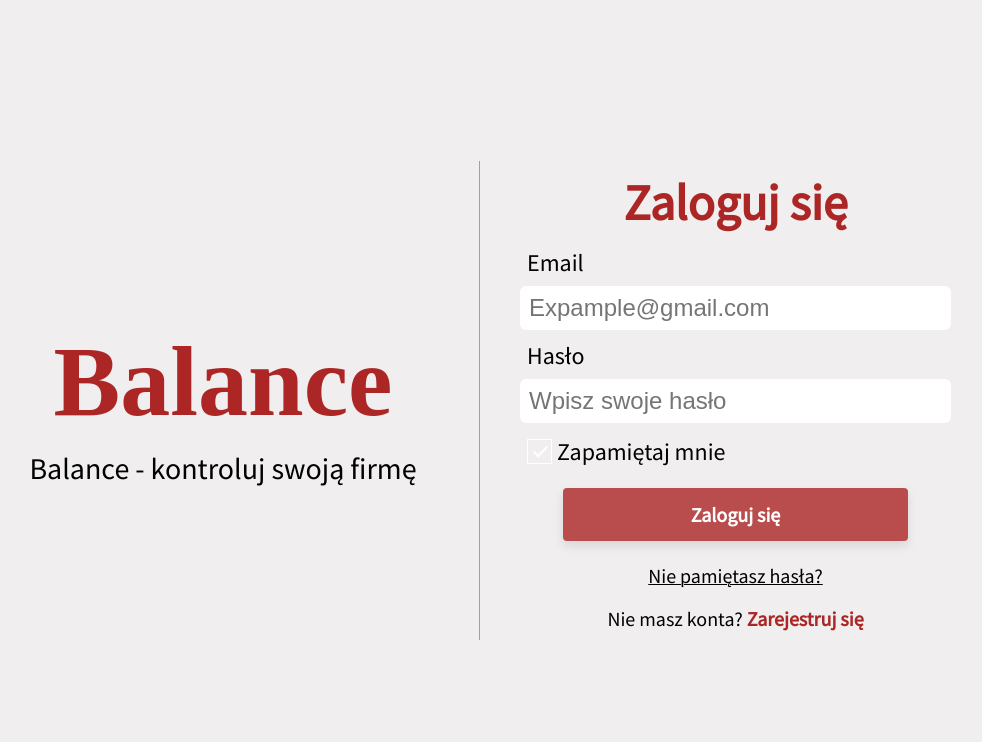
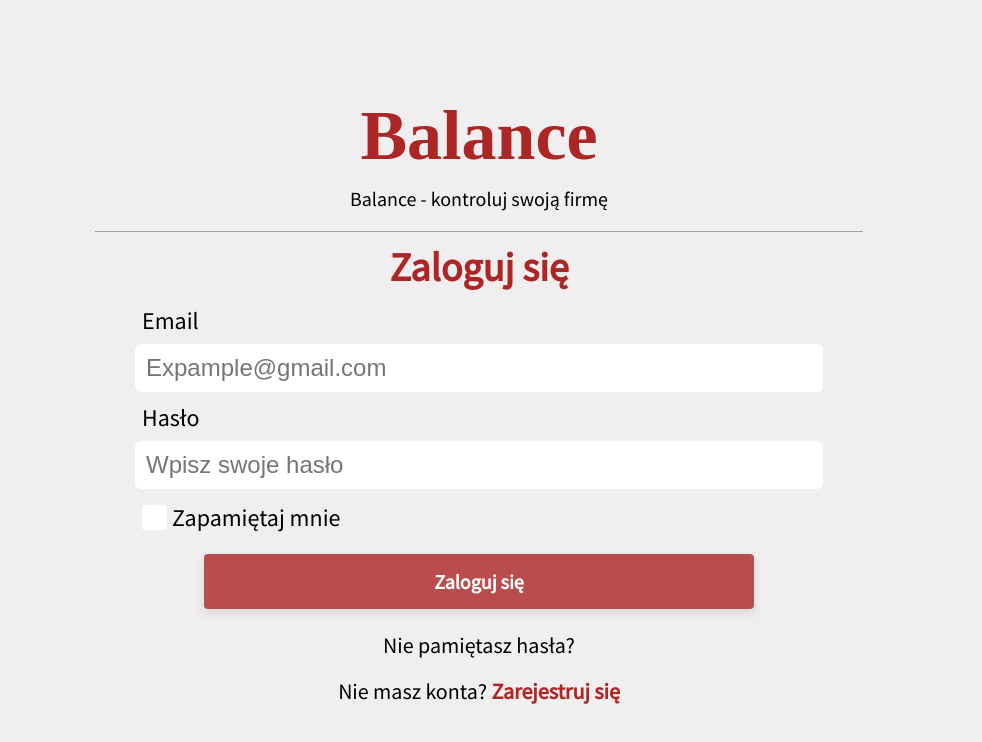
Before and after one commit to milewsk/upcity-app, a React (Create React App) app: page /login in a window 1280 px wide. Shown: the top 742 px of the page, without its empty margins (161-1143 px from the left). Built offline with nearby package versions, Linux system fonts and the light colour scheme.

Commit message:
Styles for login and register

```diff
--- a/src/css/index.css
+++ b/src/css/index.css
@@ -119,8 +119,9 @@
   height: 2.5rem;
   width: 2.5rem;
   margin: 0 0.5rem 0 0;
-  background-color: transparent;
-  border: 1px solid white;
+  background-color: white;
+  border: 1px solid transparent;
+  border-radius: 3px;
 }
 .checkbox-container:hover input ~ .checkmark {
   background-color: white;
@@ -157,7 +158,6 @@
 }
 .register-page__intro {
   display: flex;
-  width: 80%;
   flex-direction: column;
   justify-content: space-between;
   align-items: center;
@@ -167,13 +167,13 @@
   display: flex;
   flex-direction: column;
   justify-content: center;
-  width: 80%;
   margin: 1rem 0;
   padding: 1rem 2rem 0 2rem;
   font-size: 2.2rem;
   font-family: "Source Sans Pro";
   font-weight: 500;
   border-top: 1px solid rgba(85, 85, 85, 0.5);
+  transition: all 0.3s;
 }
 .register-page__logo-box {
   font-size: 7rem;
@@ -189,6 +189,8 @@
 }
 .register-page__title {
   width: 100%;
+  font-size: 4rem;
+  font-weight: 700;
   text-align: center;
   padding: 1rem 0rem;
   color: #ac2626;
@@ -198,13 +200,16 @@
 }
 .register-page input {
   font-size: 2.2rem;
-  border: none;
+  border: 2px solid transparent;
   border-radius: 6px;
   padding: 0.6rem 0.7rem;
   margin: 0.3rem 0 0.5rem 0;
+  transition: all 0.3s;
 }
-.register-page input:active {
-  border: none;
+.register-page input:hover, .register-page input:focus {
+  outline: none;
+  border: 2px solid #ac2626;
+  box-shadow: 0 0 4px rgba(85, 85, 85, 0.5);
 }
 .register-page button {
   margin: 1rem 0;
@@ -221,8 +226,6 @@
   width: 100%;
   text-align: center;
   font-weight: 500;
-  text-decoration: underline black 0.1rem;
-  transition: 0.4s all ease-in;
 }
 .register-page__redirect a {
   color: #ac2626;
@@ -235,17 +238,54 @@
   transform: translateY(0.5rem);
 }
 
-@media screen and (min-width: 1024px) {
-  .register-page {
-    flex-direction: row;
-  }
+@media screen and (min-width: 580px) {
   .register-page__intro {
-    width: 40%;
+    width: 60%;
     padding: 0 4rem;
   }
   .register-page__form {
-    width: 40%;
+    width: 60%;
     padding: 0 4rem;
+  }
+  .register-page__title {
+    width: 100%;
+    font-size: 4rem;
+    font-weight: 700;
+  }
+  .register-page label {
+    font-size: 2.4rem;
+    padding: 0.3rem 0.7rem;
+  }
+  .register-page input {
+    transition: all 0.3s;
+    font-size: 2.4rem;
+    padding: 0.8rem 0.9rem;
+    margin: 0.5rem 0 0.7rem 0;
+  }
+  .register-page button {
+    margin: 1.3rem 0;
+    padding: 1.5rem;
+    align-self: center;
+  }
+  .register-page p {
+    font-size: 2.2rem;
+    margin: 0.3rem 0;
+    padding: 0.6rem 0;
+  }
+}
+@media screen and (min-width: 1348px) {
+  .register-page {
+    flex-direction: row;
+    padding: 0 20rem;
+  }
+  .register-page__intro {
+    width: 50%;
+    padding: 0 4rem;
+  }
+  .register-page__form {
+    width: 50%;
+    padding: 0 4rem;
+    font-size: 2.5rem;
     border: none;
     border-left: 1px solid rgba(85, 85, 85, 0.5);
   }
@@ -268,23 +308,20 @@
     padding: 0.3rem 0.7rem;
   }
   .register-page input {
+    transition: all 0.3s;
     font-size: 2.4rem;
-    border: none;
-    border-radius: 6px;
-    padding: 0.8rem 0.9rem;
-    margin: 0.5rem 0 0.7rem 0;
-  }
-  .register-page input:active {
-    border: none;
+    padding: 1.2rem 1.3rem;
+    margin: 0.7rem 0 0.9rem 0;
   }
   .register-page button {
-    margin: 1.3rem 0;
+    margin: 1.6rem 0;
+    padding: 2rem;
     align-self: center;
   }
   .register-page p {
-    font-size: 2rem;
+    font-size: 2.4rem;
     margin: 0.3rem 0;
-    padding: 0.6rem 0;
+    padding: 0.2em 0;
   }
 }
 .login-page {
@@ -299,7 +336,6 @@
 }
 .login-page__intro {
   display: flex;
-  width: 80%;
   flex-direction: column;
   justify-content: space-between;
   align-items: center;
@@ -309,13 +345,13 @@
   display: flex;
   flex-direction: column;
   justify-content: center;
-  width: 80%;
   margin: 1rem 0;
   padding: 1rem 2rem 0 2rem;
   font-size: 2.2rem;
   font-family: "Source Sans Pro";
   font-weight: 500;
   border-top: 1px solid rgba(85, 85, 85, 0.5);
+  transition: all 0.3s;
 }
 .login-page__logo-box {
   font-size: 7rem;
@@ -331,6 +367,8 @@
 }
 .login-page__title {
   width: 100%;
+  font-size: 4rem;
+  font-weight: 700;
   text-align: center;
   padding: 1rem 0rem;
   color: #ac2626;
@@ -340,13 +378,16 @@
 }
 .login-page input {
   font-size: 2.2rem;
-  border: none;
+  border: 2px solid transparent;
   border-radius: 6px;
   padding: 0.6rem 0.7rem;
   margin: 0.3rem 0 0.5rem 0;
+  transition: all 0.3s;
 }
-.login-page input:active {
-  border: none;
+.login-page input:hover, .login-page input:focus {
+  outline: none;
+  border: 2px solid #ac2626;
+  box-shadow: 0 0 4px rgba(85, 85, 85, 0.5);
 }
 .login-page button {
   margin: 1rem 0;
@@ -371,8 +412,6 @@
   width: 100%;
   text-align: center;
   font-weight: 500;
-  text-decoration: underline black 0.1rem;
-  transition: 0.4s all ease-in;
 }
 .login-page__redirect a {
   color: #ac2626;
@@ -385,17 +424,54 @@
   transform: translateY(0.5rem);
 }
 
-@media screen and (min-width: 1024px) {
-  .login-page {
-    flex-direction: row;
-  }
+@media screen and (min-width: 580px) {
   .login-page__intro {
-    width: 40%;
+    width: 60%;
     padding: 0 4rem;
   }
   .login-page__form {
-    width: 40%;
+    width: 60%;
     padding: 0 4rem;
+  }
+  .login-page__title {
+    width: 100%;
+    font-size: 4rem;
+    font-weight: 700;
+  }
+  .login-page label {
+    font-size: 2.4rem;
+    padding: 0.3rem 0.7rem;
+  }
+  .login-page input {
+    transition: all 0.3s;
+    font-size: 2.4rem;
+    padding: 0.8rem 0.9rem;
+    margin: 0.5rem 0 0.7rem 0;
+  }
+  .login-page button {
+    margin: 1.3rem 0;
+    padding: 1.5rem;
+    align-self: center;
+  }
+  .login-page p {
+    font-size: 2.2rem;
+    margin: 0.3rem 0;
+    padding: 0.6rem 0;
+  }
+}
+@media screen and (min-width: 1348px) {
+  .login-page {
+    flex-direction: row;
+    padding: 0 20rem;
+  }
+  .login-page__intro {
+    width: 50%;
+    padding: 0 4rem;
+  }
+  .login-page__form {
+    width: 50%;
+    padding: 0 4rem;
+    font-size: 2.5rem;
     border: none;
     border-left: 1px solid rgba(85, 85, 85, 0.5);
   }
@@ -418,23 +494,20 @@
     padding: 0.3rem 0.7rem;
   }
   .login-page input {
+    transition: all 0.3s;
     font-size: 2.4rem;
-    border: none;
-    border-radius: 6px;
-    padding: 0.8rem 0.9rem;
-    margin: 0.5rem 0 0.7rem 0;
-  }
-  .login-page input:active {
-    border: none;
+    padding: 1.2rem 1.3rem;
+    margin: 0.7rem 0 0.9rem 0;
   }
   .login-page button {
-    margin: 1.3rem 0;
+    margin: 1.6rem 0;
+    padding: 2rem;
     align-self: center;
   }
   .login-page p {
-    font-size: 2rem;
+    font-size: 2.4rem;
     margin: 0.3rem 0;
-    padding: 0.6rem 0;
+    padding: 0.2em 0;
   }
 }
 *,
--- a/src/sass/components/account/_login.scss
+++ b/src/sass/components/account/_login.scss
@@ -15,7 +15,6 @@
 
   &__intro {
     display: flex;
-    width: 80%;
     flex-direction: column;
     justify-content: space-between;
     align-items: center;
@@ -28,7 +27,6 @@
     flex-direction: column;
     justify-content: center;
 
-    width: 80%;
     margin: 1rem 0;
     padding: 1rem 2rem 0 2rem;
 
@@ -37,7 +35,10 @@
     font-weight: 500;
 
     border-top: 1px solid rgba(colors.$color-grey, 0.5);
+
+    transition: all 0.3s;
   }
+
   &__logo-box {
     font-size: 7rem;
     font-family: "DisplayPro";
@@ -55,6 +56,8 @@
 
   &__title {
     width: 100%;
+    font-size: 4rem;
+    font-weight: 700;
     text-align: center;
     padding: 1rem 0rem;
     color: colors.$color-primary;
@@ -62,20 +65,24 @@
 
   label {
     padding: 0.3rem 0.7rem;
-    // transform: translateY(3.5rem);
   }
 
   input {
     font-size: 2.2rem;
 
-    border: none;
+    border: 2px solid transparent;
     border-radius: 6px;
 
     padding: 0.6rem 0.7rem;
     margin: 0.3rem 0 0.5rem 0;
 
-    &:active {
-      border: none;
+    transition: all 0.3s;
+
+    &:hover,
+    &:focus {
+      outline: none;
+      border: 2px solid colors.$color-primary;
+      box-shadow: 0 0 4px rgba(colors.$color-grey, 0.5);
     }
   }
 
@@ -108,9 +115,7 @@
     width: 100%;
     text-align: center;
     font-weight: 500;
-    text-decoration: underline black 0.1rem;
-
-    transition: 0.4s all ease-in;
+    // text-decoration: underline black 0.1rem;
   }
 
   &__redirect {
@@ -130,19 +135,68 @@
     }
   }
 }
-
-@media screen and (min-width: 1024px) {
+@media screen and (min-width: 580px) {
   .login-page {
-    flex-direction: row;
-
     &__intro {
-      width: 40%;
+      width: 60%;
       padding: 0 4rem;
     }
 
     &__form {
-      width: 40%;
+      width: 60%;
       padding: 0 4rem;
+    }
+
+    &__title {
+      width: 100%;
+      font-size: 4rem;
+      font-weight: 700;
+    }
+
+    label {
+      font-size: 2.4rem;
+      padding: 0.3rem 0.7rem;
+      // transform: translateY(3.5rem);
+    }
+
+    input {
+      transition: all 0.3s;
+      font-size: 2.4rem;
+
+      padding: 0.8rem 0.9rem;
+      margin: 0.5rem 0 0.7rem 0;
+    }
+
+    button {
+      margin: 1.3rem 0;
+      padding: 1.5rem;
+      align-self: center;
+    }
+
+    p {
+      font-size: 2.2rem;
+
+      margin: 0.3rem 0;
+      padding: 0.6rem 0;
+    }
+  }
+}
+
+@media screen and (min-width: 1348px) {
+  .login-page {
+    flex-direction: row;
+    padding: 0 20rem;
+
+    &__intro {
+      width: 50%;
+      padding: 0 4rem;
+    }
+
+    &__form {
+      width: 50%;
+      padding: 0 4rem;
+
+      font-size: 2.5rem;
 
       border: none;
       border-left: 1px solid rgba(colors.$color-grey, 0.5);
@@ -172,29 +226,24 @@
     }
 
     input {
+      transition: all 0.3s;
       font-size: 2.4rem;
 
-      border: none;
-      border-radius: 6px;
-
-      padding: 0.8rem 0.9rem;
-      margin: 0.5rem 0 0.7rem 0;
-
-      &:active {
-        border: none;
-      }
+      padding: 1.2rem 1.3rem;
+      margin: 0.7rem 0 0.9rem 0;
     }
 
     button {
-      margin: 1.3rem 0;
+      margin: 1.6rem 0;
+      padding: 2rem;
       align-self: center;
     }
 
     p {
-      font-size: 2rem;
+      font-size: 2.4rem;
 
       margin: 0.3rem 0;
-      padding: 0.6rem 0;
+      padding: 0.2em 0;
     }
   }
 }
--- a/src/sass/components/account/register/_register.scss
+++ b/src/sass/components/account/register/_register.scss
@@ -15,7 +15,6 @@
 
   &__intro {
     display: flex;
-    width: 80%;
     flex-direction: column;
     justify-content: space-between;
     align-items: center;
@@ -28,7 +27,6 @@
     flex-direction: column;
     justify-content: center;
 
-    width: 80%;
     margin: 1rem 0;
     padding: 1rem 2rem 0 2rem;
 
@@ -37,6 +35,8 @@
     font-weight: 500;
 
     border-top: 1px solid rgba(colors.$color-grey, 0.5);
+
+    transition: all 0.3s;
   }
   &__logo-box {
     font-size: 7rem;
@@ -55,6 +55,8 @@
 
   &__title {
     width: 100%;
+    font-size: 4rem;
+    font-weight: 700;
     text-align: center;
     padding: 1rem 0rem;
     color: colors.$color-primary;
@@ -62,20 +64,24 @@
 
   label {
     padding: 0.3rem 0.7rem;
-    // transform: translateY(3.5rem);
   }
 
   input {
     font-size: 2.2rem;
 
-    border: none;
+    border: 2px solid transparent;
     border-radius: 6px;
 
     padding: 0.6rem 0.7rem;
     margin: 0.3rem 0 0.5rem 0;
 
-    &:active {
-      border: none;
+    transition: all 0.3s;
+
+    &:hover,
+    &:focus {
+      outline: none;
+      border: 2px solid colors.$color-primary;
+      box-shadow: 0 0 4px rgba(colors.$color-grey, 0.5);
     }
   }
 
@@ -97,9 +103,6 @@
     width: 100%;
     text-align: center;
     font-weight: 500;
-    text-decoration: underline black 0.1rem;
-
-    transition: 0.4s all ease-in;
   }
 
   &__redirect {
@@ -119,19 +122,68 @@
     }
   }
 }
-
-@media screen and (min-width: 1024px) {
+@media screen and (min-width: 580px) {
   .register-page {
-    flex-direction: row;
-
     &__intro {
-      width: 40%;
+      width: 60%;
       padding: 0 4rem;
     }
 
     &__form {
-      width: 40%;
+      width: 60%;
       padding: 0 4rem;
+    }
+
+    &__title {
+      width: 100%;
+      font-size: 4rem;
+      font-weight: 700;
+    }
+
+    label {
+      font-size: 2.4rem;
+      padding: 0.3rem 0.7rem;
+      // transform: translateY(3.5rem);
+    }
+
+    input {
+      transition: all 0.3s;
+      font-size: 2.4rem;
+
+      padding: 0.8rem 0.9rem;
+      margin: 0.5rem 0 0.7rem 0;
+    }
+
+    button {
+      margin: 1.3rem 0;
+      padding: 1.5rem;
+      align-self: center;
+    }
+
+    p {
+      font-size: 2.2rem;
+
+      margin: 0.3rem 0;
+      padding: 0.6rem 0;
+    }
+  }
+}
+
+@media screen and (min-width: 1348px) {
+  .register-page {
+    flex-direction: row;
+    padding: 0 20rem;
+
+    &__intro {
+      width: 50%;
+      padding: 0 4rem;
+    }
+
+    &__form {
+      width: 50%;
+      padding: 0 4rem;
+
+      font-size: 2.5rem;
 
       border: none;
       border-left: 1px solid rgba(colors.$color-grey, 0.5);
@@ -161,29 +213,24 @@
     }
 
     input {
+      transition: all 0.3s;
       font-size: 2.4rem;
 
-      border: none;
-      border-radius: 6px;
-
-      padding: 0.8rem 0.9rem;
-      margin: 0.5rem 0 0.7rem 0;
-
-      &:active {
-        border: none;
-      }
+      padding: 1.2rem 1.3rem;
+      margin: 0.7rem 0 0.9rem 0;
     }
 
     button {
-      margin: 1.3rem 0;
+      margin: 1.6rem 0;
+      padding: 2rem;
       align-self: center;
     }
 
     p {
-      font-size: 2rem;
+      font-size: 2.4rem;
 
       margin: 0.3rem 0;
-      padding: 0.6rem 0;
+      padding: 0.2em 0;
     }
   }
 }
--- a/src/sass/components/button/_checkbox.scss
+++ b/src/sass/components/button/_checkbox.scss
@@ -31,8 +31,9 @@
     height: 2.5rem;
     width: 2.5rem;
     margin: 0 0.5rem 0 0;
-    background-color: transparent;
-    border: 1px solid white;
+    background-color: white;
+    border: 1px solid transparent;
+    border-radius: 3px;
   }
 
   //on mouseover make checkmark backgorund darker
```
Also changed, not shown: 1 other file (tests, documents, lock files or other folders).
